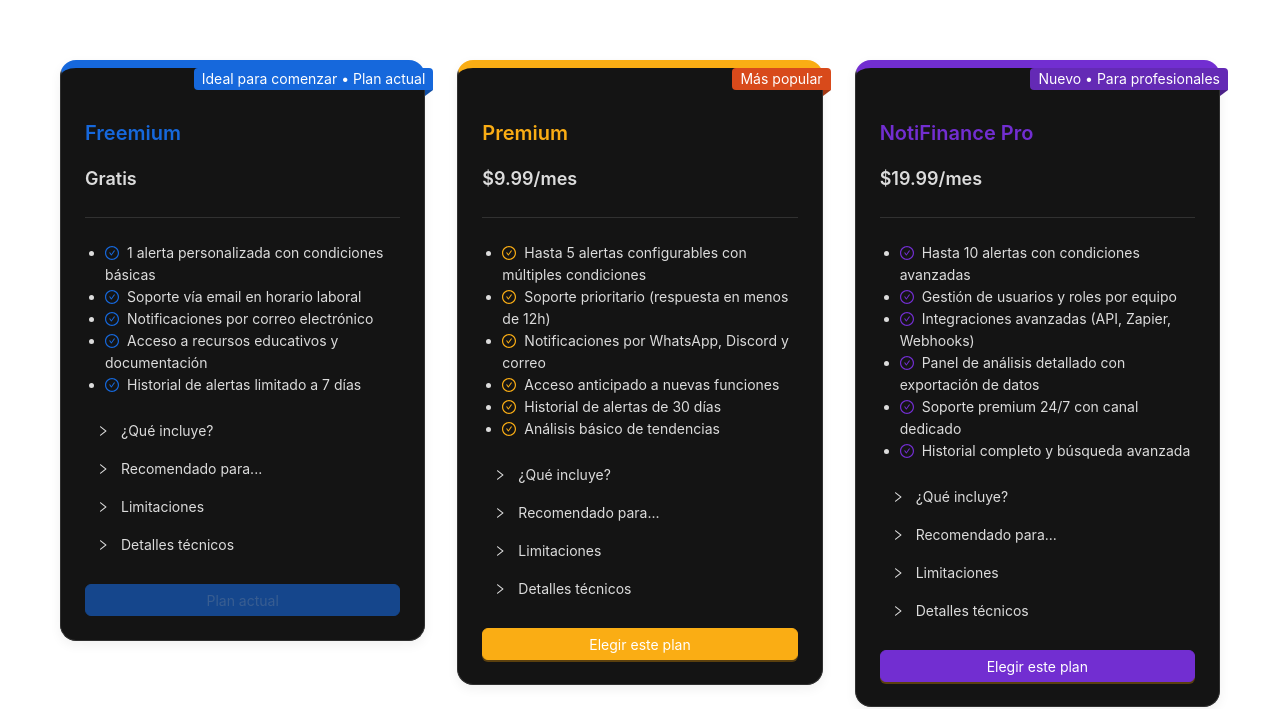
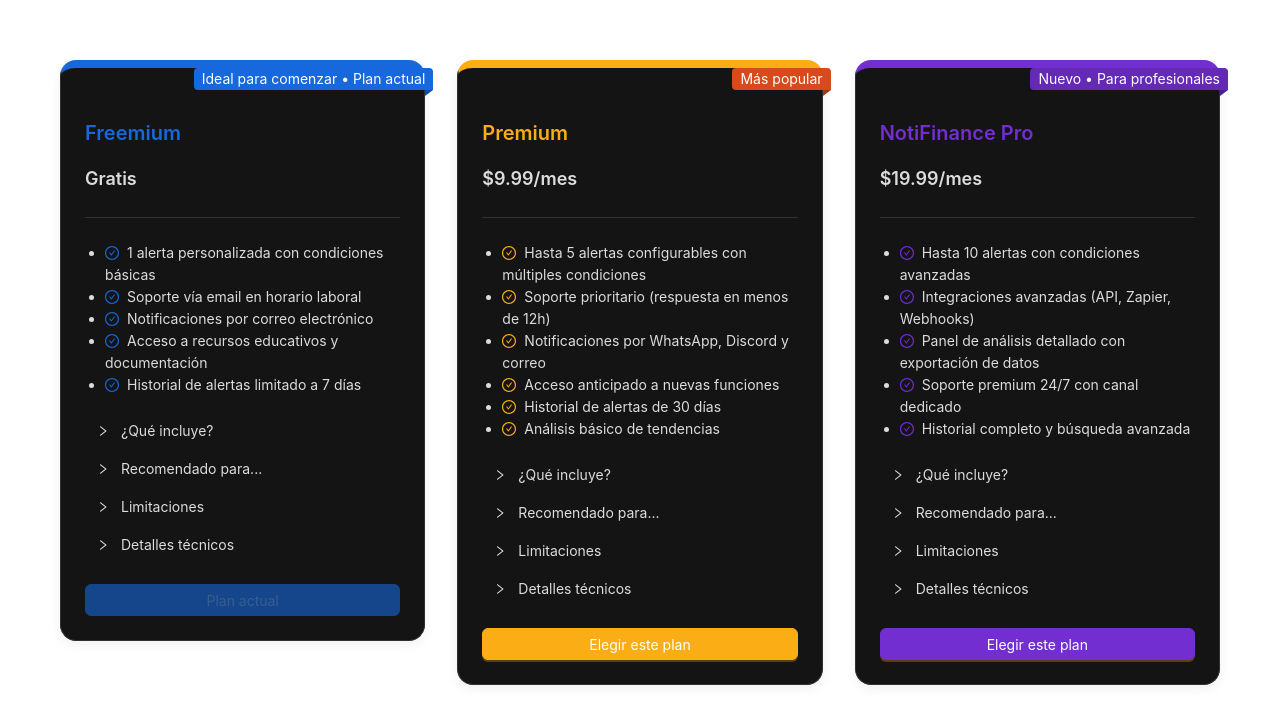
Before and after one commit to EchauriMu/NotiFinance-Front, a React (Vite) app: page /subscription in a window 1280 px wide. Shown: the part 134-843 px from the top of the page. Built offline with nearby package versions, Linux system fonts and the light colour scheme.

Commit message:
Algunos textos cambiados en la parte de suscripciones

```diff
--- a/src/components/Subscriptions/Subscription.jsx
+++ b/src/components/Subscriptions/Subscription.jsx
@@ -48,7 +48,6 @@
     name: 'NotiFinance Pro', price: '$19.99/mes', color: '#722ed1', badge: 'Nuevo • Para profesionales',
     features: [
       'Hasta 10 alertas con condiciones avanzadas',
-      'Gestión de usuarios y roles por equipo',
       'Integraciones avanzadas (API, Zapier, Webhooks)',
       'Panel de análisis detallado con exportación de datos',
       'Soporte premium 24/7 con canal dedicado',
@@ -172,7 +171,8 @@
             <Paragraph>Recibirás una notificación y tendrás la opción de actualizar tu plan o eliminar alertas antiguas.</Paragraph>
           </Panel>
           <Panel header="¿Puedo compartir mi cuenta con otros?" key="4">
-            <Paragraph>Solo el plan NotiFinance Pro permite gestión de usuarios y roles. Para uso individual, recomendamos Premium.</Paragraph>
+            <Paragraph>Para garantizar una experiencia segura y personalizada, las cuentas de NotiFinance son de uso individual. Si deseas más beneficios,
+              te recomendamos explorar nuestro plan Premium.</Paragraph>
           </Panel>
         </Collapse>
       </div>
--- a/src/components/Subscriptions/UpdatePlanModal.jsx
+++ b/src/components/Subscriptions/UpdatePlanModal.jsx
@@ -42,7 +42,6 @@
     name: 'NotiFinance Pro', price: '$19.99/mes', color: '#722ed1', badge: 'Nuevo • Para equipos',
     features: [
       'Hasta 10 alertas con condiciones avanzadas',
-      'Gestión de usuarios y roles por equipo',
       'Integraciones avanzadas (API, Zapier, Webhooks)',
       'Panel de análisis detallado con exportación de datos',
       'Soporte premium 24/7 con canal dedicado',
```
